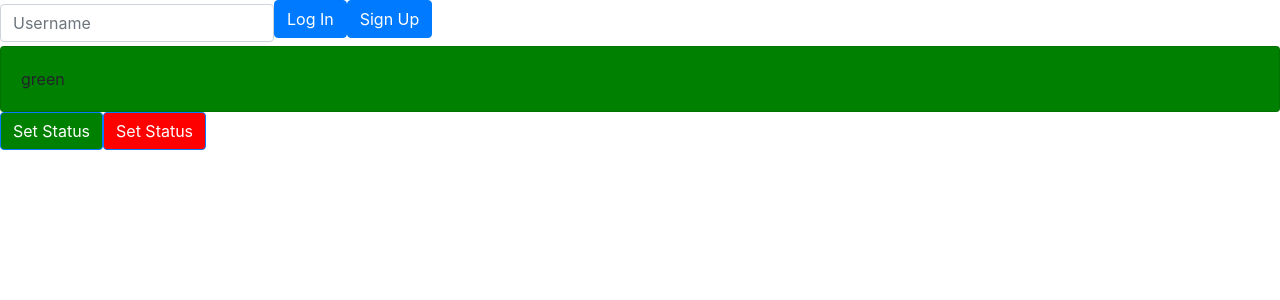
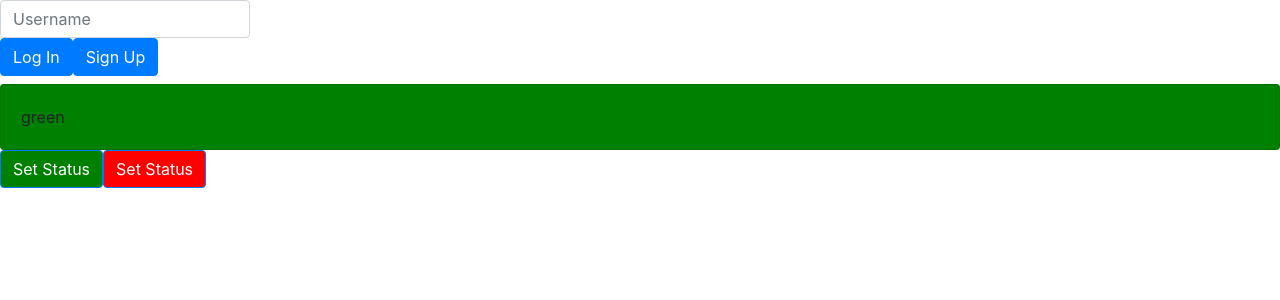
Before and after one commit to meghaniankov/knock-knock, a React (Create React App) app in the folder client/: page / in a window 1280 px wide. Shown: the top 300 px of the page. Built offline with nearby package versions, Linux system fonts and the light colour scheme; no server answers.

Commit message:
add serverside authentication for sign up

```diff
--- a/client/src/components/users/user-auth.jsx
+++ b/client/src/components/users/user-auth.jsx
@@ -1,33 +1,69 @@
-import React from 'react'
+import React, {useEffect} from 'react'
 import axios from 'axios'
-
 
 const UserAuthentication = () => {
   const [username, setUsername] = React.useState('')
+  const [users, setUsers] = React.useState([])
+
+  const getData = async() => {
+   const response = await fetch('http://localhost:5000/users/')
+   const data = await response.json()
+   setUsers(data)
+  }
+
+  useEffect(() => {
+   getData()
+  }, [])
 
   const onChangeUsername = (e) => {
     const { value } = e.target
     setUsername(value)
   }
 
-   const onSubmit = () => {
+  const onClickSignUp = () => {
+    if (usernameIsValid() && usernameIsUnique()) {
       axios.post('http://localhost:5000/users/', {username: username})
+    } else {
+      console.log('User already exists')
+    }
+  }
+
+  const onClickLogIn = () => {
+    if (usernameIsUnique() === true) {
+      console.log('log me in')
+    }
+  }
+
+  const usernameIsValid = () => {
+    if (username === '') return false
+    return true
+  }
+
+  const usernameIsUnique = () => {
+    let usernameExists = false
+
+    users.map((user) => {
+      if (username === user.username) {
+        usernameExists = true
+      }
+    })
+
+    return usernameExists
   }
 
   return (
-    <form class="form-inline" onSubmit={() => onSubmit()}>
-      <label class="sr-only" for="inlineFormInputGroupUsername2">Username</label>
+    <div>
       <input
         type="text"
         class="form-control"
         value={username}
         onChange={onChangeUsername}
+        style={{maxWidth: '250px'}}
         id="inlineFormInputGroupUsername2"
         placeholder="Username" />
-      <button type="submit" class="btn btn-primary mb-2">Log In</button>
-      <button type="submit" class="btn btn-primary mb-2">Sign Up</button>
-    </form>
-
+      <button type="submit" class="btn btn-primary mb-2" onClick={() => onClickLogIn()}>Log In</button>
+      <button type="submit" class="btn btn-primary mb-2" onClick={() => onClickSignUp()}>Sign Up</button>
+    </div>
   )
 }
 
```
Lines whose indentation alone changed are shown as unchanged.
